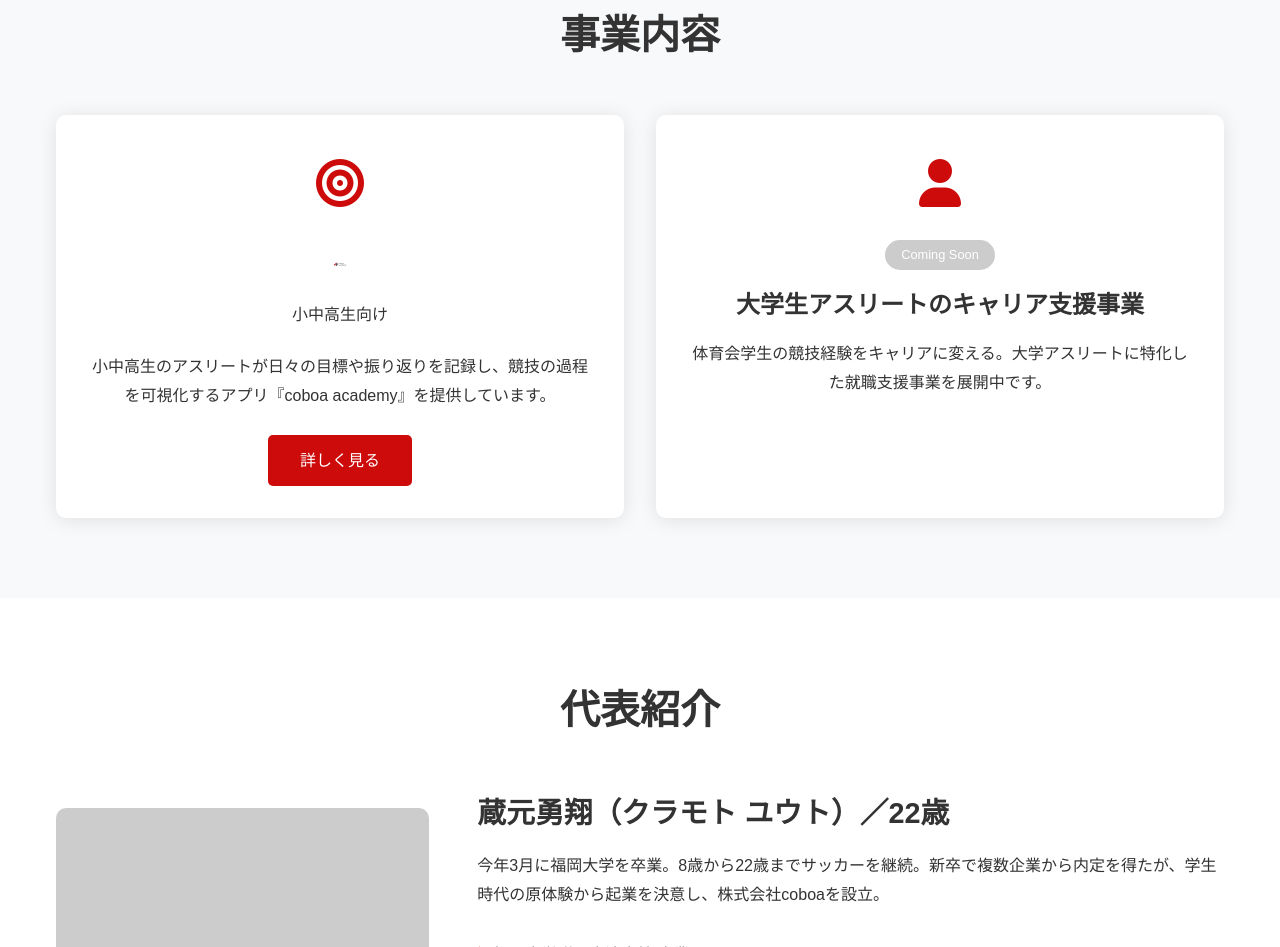
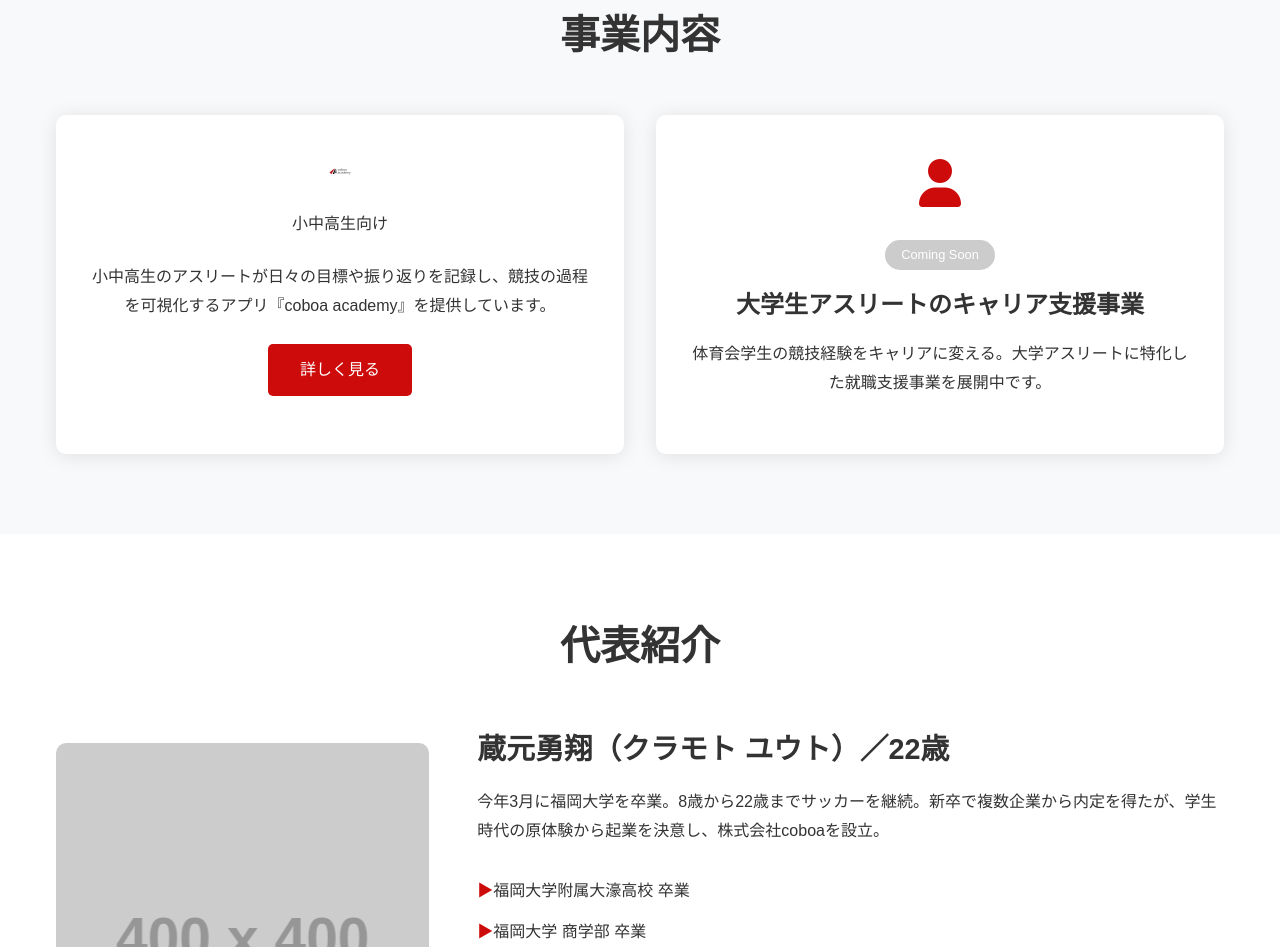
Before and after one commit to TaikiSuga/coboa-website, a plain HTML site: page index.html in a window 1280 px wide. Shown: the part 877-1824 px from the top of the page. Drawn offline with Linux system fonts and the light colour scheme; placeholder pictures from the web are drawn by us.

Commit message:
Update: academy-logoサイズ変更

```diff
--- a/index.html
+++ b/index.html
@@ -501,10 +501,7 @@
             <h2 class="section-title fade-in">事業内容</h2>
             <div class="services-grid">
                 <div class="service-card fade-in">
-                    <div class="service-icon">
-                        <i class="fas fa-bullseye"></i>
-                    </div>
-                    <h3><span class="dark-mode-safe"><img src="images/coboa-academy-logo.png" alt="coboa academy" style="height: 24px; vertical-align: middle;"></span></h3>
+                    <h3><span class="dark-mode-safe"><img src="images/coboa-academy-logo.png" alt="coboa academy" style="height: 40px; vertical-align: middle;"></span></h3>
                     <p>小中高生向け</p>
                     <p>小中高生のアスリートが日々の目標や振り返りを記録し、競技の過程を可視化するアプリ『coboa academy』を提供しています。</p>
                     <a href="academy/index.html" class="btn">詳しく見る</a>
```
Also changed, not shown: academy/index.html (+1 -1 lines).
